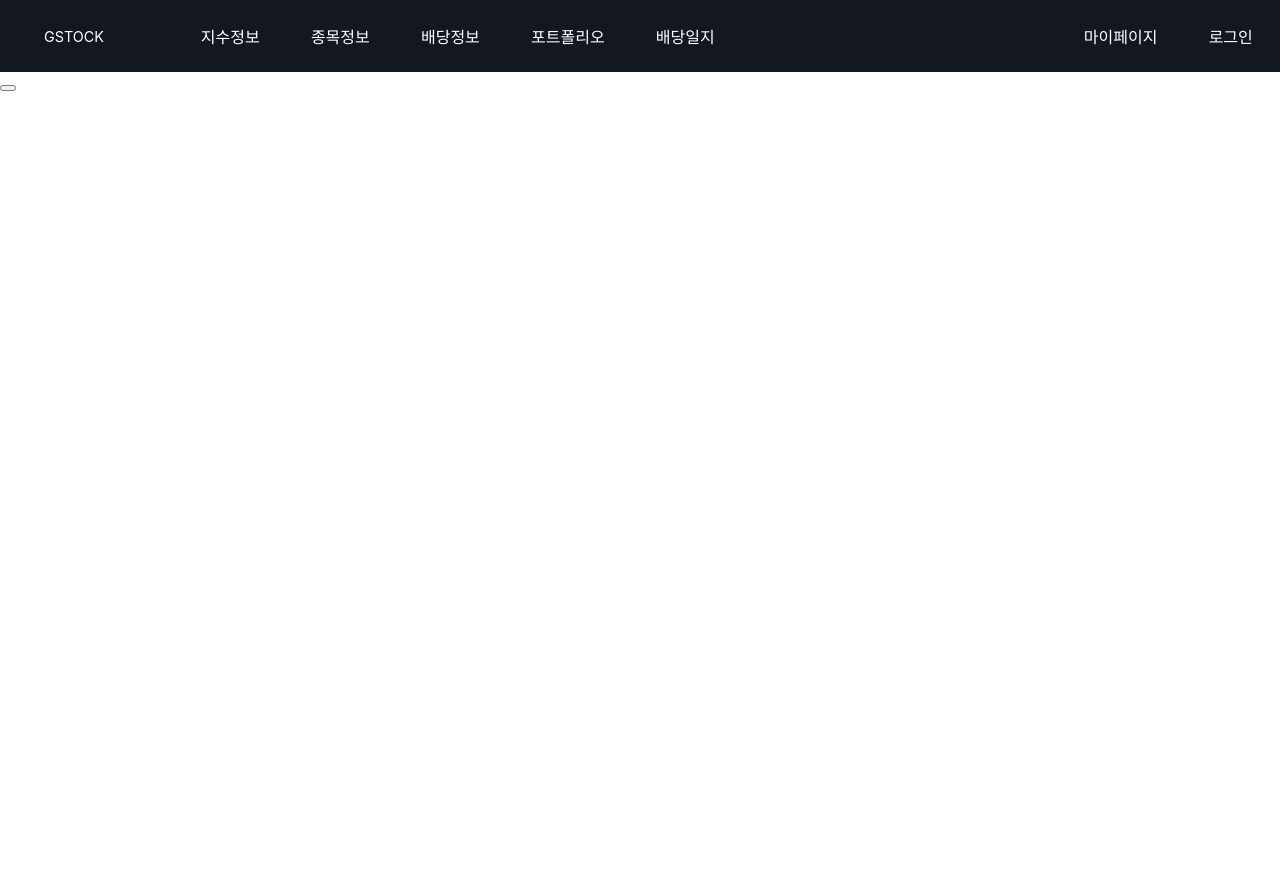
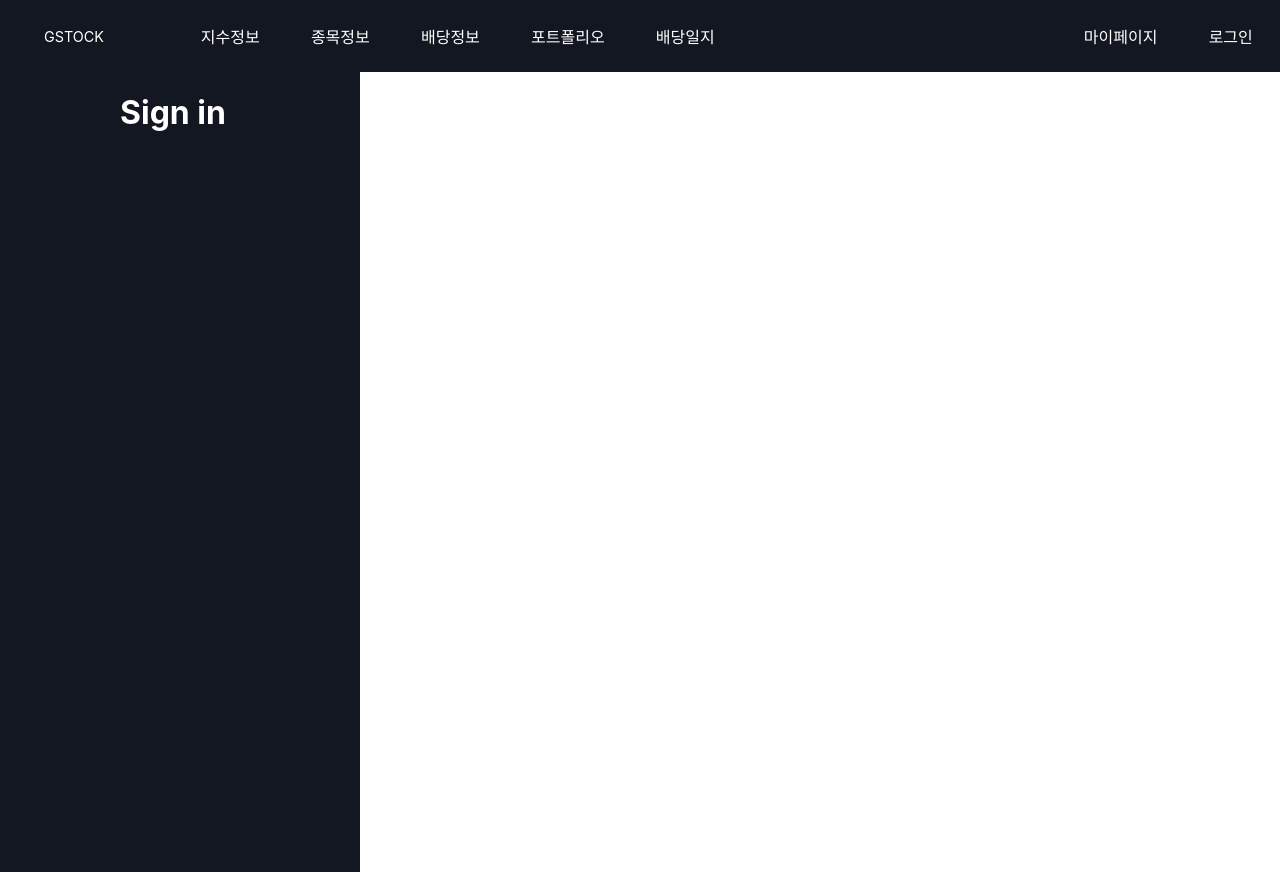
Before and after one commit to hanghjj/GStock, a React (Create React App) app in the folder src/main/gs_front/: page /login in a window 1280 px wide. Shown: the top 872 px of the page. Before the commit the page ends 800 px from the top, so only its background shows below. Built offline with nearby package versions, Linux system fonts and the light colour scheme; the HTML template or start-up script is replaced by a standard one; a web font is replaced by a local one.

Commit message:
🎨 Design : 로그인 화면

```diff
--- a/src/main/gs_front/src/components/pages/Login.js
+++ b/src/main/gs_front/src/components/pages/Login.js
@@ -1,12 +1,32 @@
 import React from "react";
+import styled from "styled-components";
+
+const LoginBlock = styled.div`
+  height: 100vh;
+  display: flex;
+  background-color: #131722;
+`;
+
+const AniBlock = styled.div`
+  width: 50%;
+`;
+
+const SignInBlock = styled.div`
+  width: 360px;
+  color: rgb(255 255 255);
+`;
+
+const FormBlock = styled.form``;
 
 const Login = () => {
   return (
-    <>
-      <div id="button">
-        <button className="main__button"></button>
-      </div>
-    </>
+    <LoginBlock>
+      <AniBlock></AniBlock>
+      <SignInBlock>
+        <h1>Sign in</h1>
+        <FormBlock></FormBlock>
+      </SignInBlock>
+    </LoginBlock>
   );
 };
 export default Login;
```
